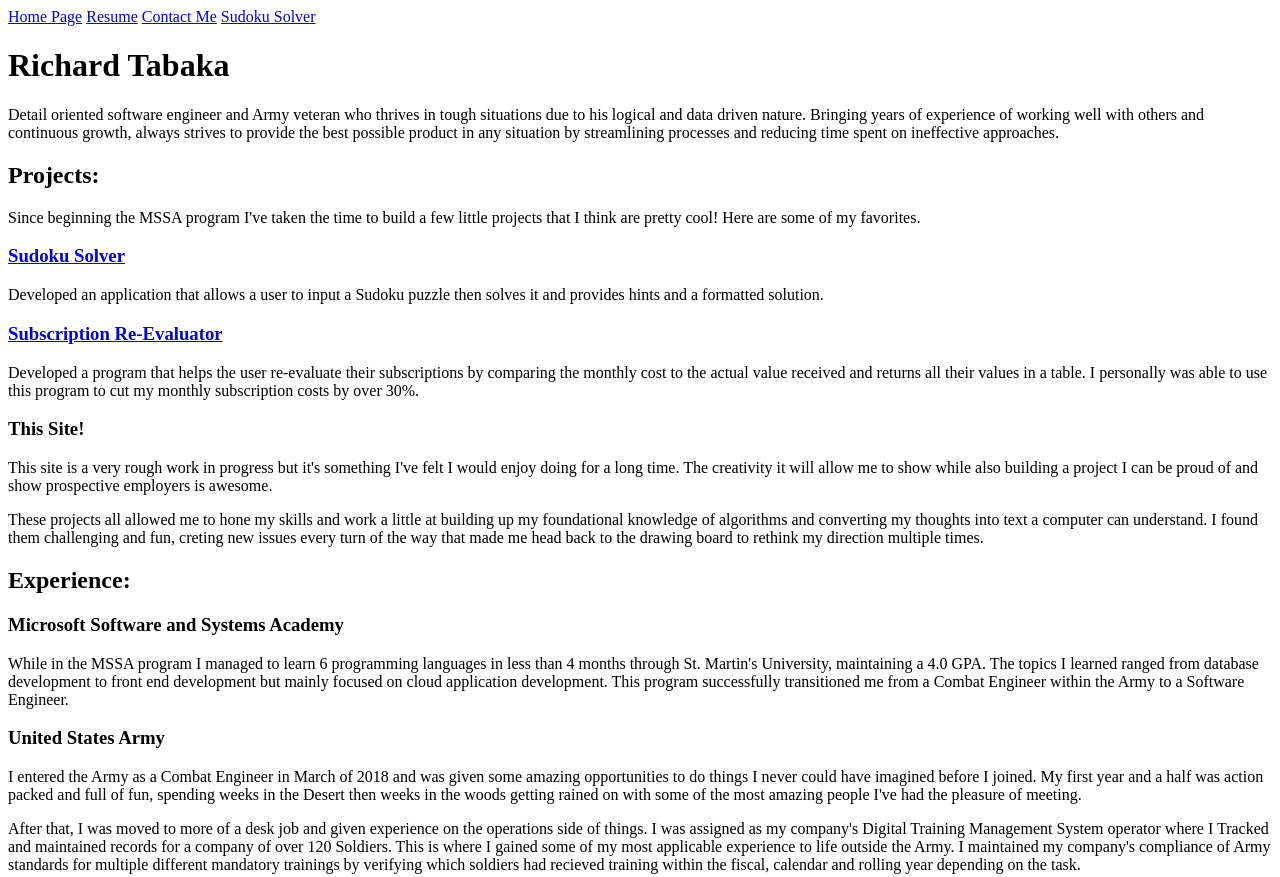
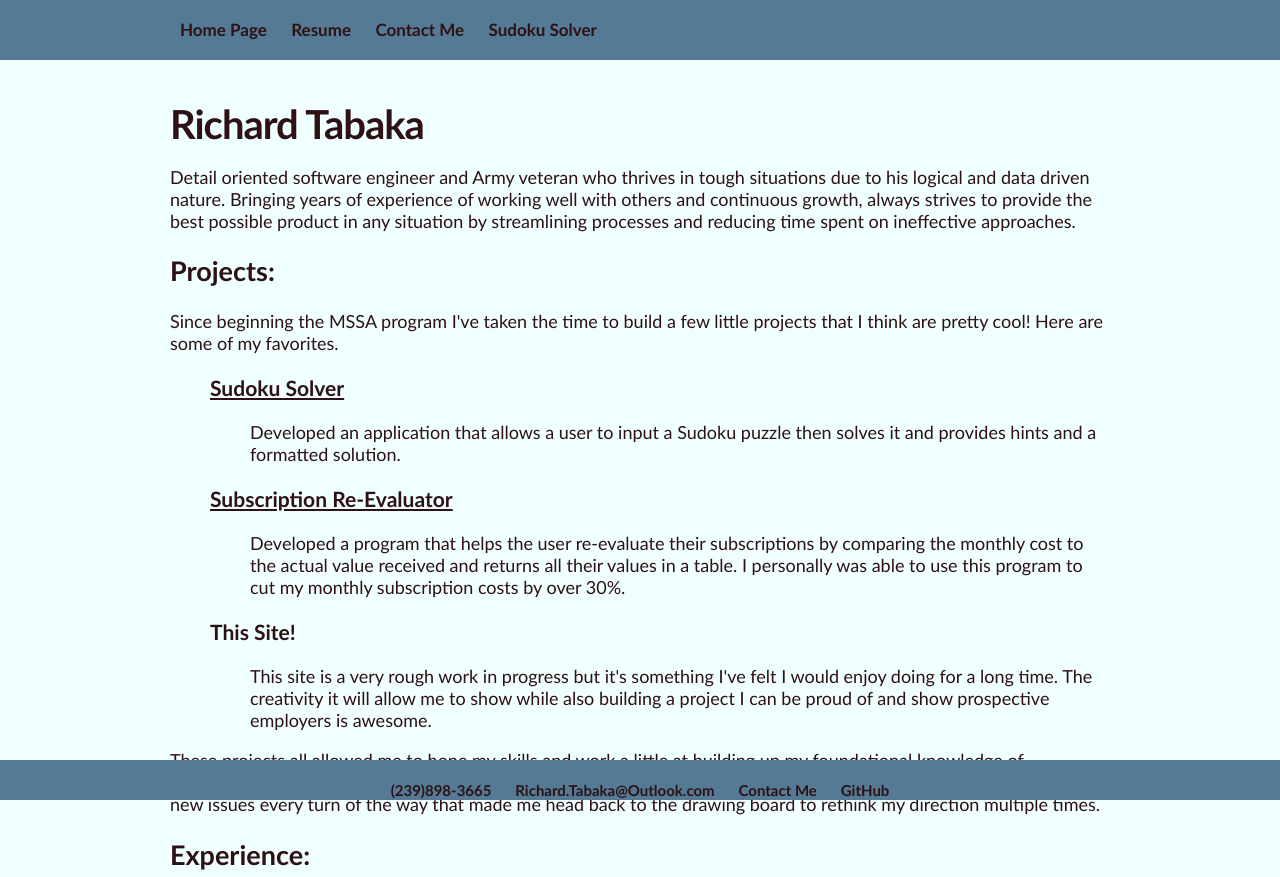
Before and after one commit to RichardTabaka/ResumeSite, a plain HTML site: page resume.htm in a window 1280 px wide. Shown: the top 877 px of the page. Drawn offline with Linux system fonts and the light colour scheme; the site is published under a folder, as on GitHub Pages, so addresses that start at the root find nothing.

Commit message:
Update resume.htm

```diff
--- a/resume.htm
+++ b/resume.htm
@@ -3,12 +3,12 @@
 <head>
     <meta charset="utf-8" />
     <title>Richard Tabaka</title>
-    <link href="/styles/MainStyle.css" rel="stylesheet" type="text/css" />
+    <link href="styles/MainStyle.css" rel="stylesheet" type="text/css" />
 </head>
 <body>
     <nav>
         <div class="container">
-            <a href="/mainSite.htm">Home Page</a>
+            <a href="index.html">Home Page</a>
             <a href="resume.htm">Resume</a>
             <a href="contact.htm">Contact Me</a>
             <a href="Sudoku.htm">Sudoku Solver</a>
```
